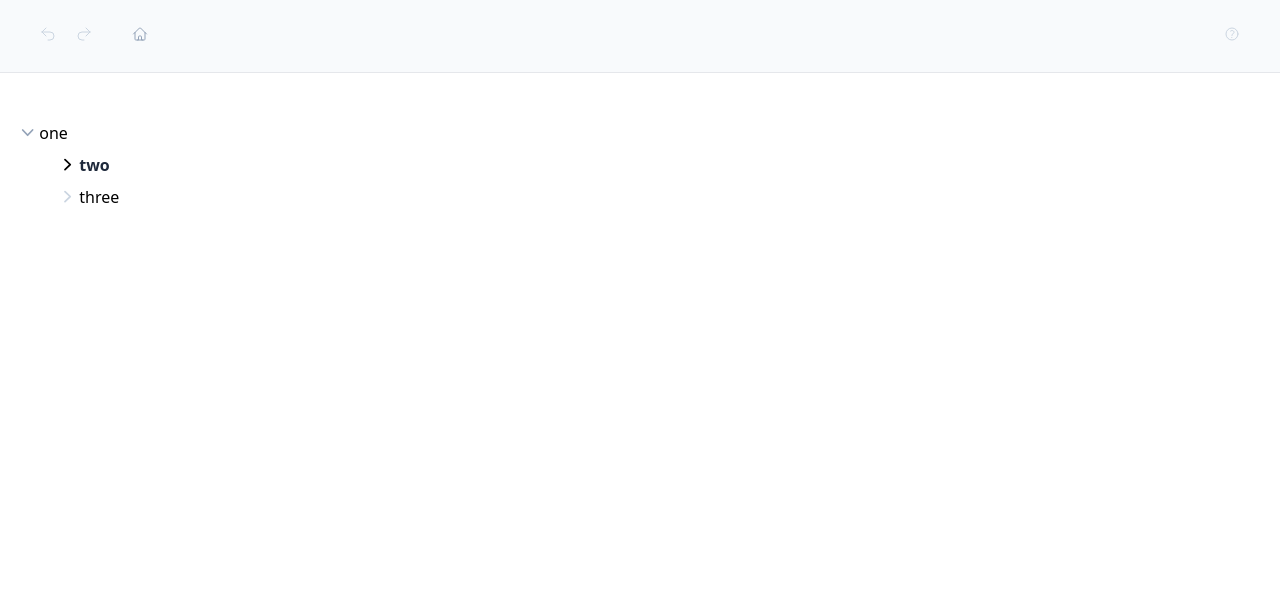
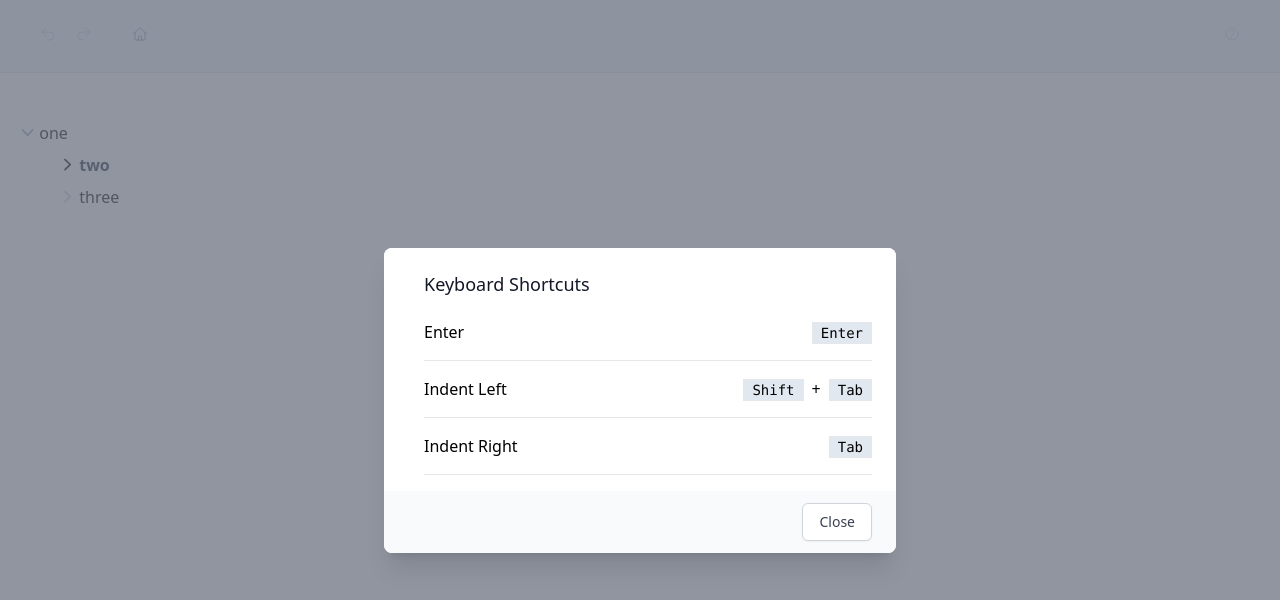
Before and after one commit to tinyshipdev/fibersapp, a React (Create React App) app: page / in a window 1280 px wide. Both pictures are taken after a click on the button 1232 px from the left and 34 px from the top of the page. Shown: the top 600 px of the page. Built offline with nearby package versions, Linux system fonts and the light colour scheme.

Commit message:
feat: add shortcuts modal to explain keyboard shortcuts

```diff
--- a/src/App.tsx
+++ b/src/App.tsx
@@ -4,7 +4,7 @@ import RootNode from "./RootNode";
 function App() {
   return (
     <div
-      className="App"
+      className="App font-sans"
       onKeyDown={(e) => {
         if(e.metaKey && e.key === 'z') {
           e.preventDefault();
--- a/src/Node.tsx
+++ b/src/Node.tsx
@@ -113,7 +113,7 @@ const Node: React.FC<NodeProps> = ({
 
   const textSpan = (
     <input
-      className={'focus:outline-none inline-block w-full'}
+      className={'focus:outline-none inline-block w-full bg-inherit'}
       id={id}
       onChange={(e) => onChange(id, e.target.value)}
       onKeyDown={(e) => handleKeyDown(e)}
--- a/src/RootNode.tsx
+++ b/src/RootNode.tsx
@@ -3,6 +3,7 @@ import { nanoid } from 'nanoid'
 import Node from "./Node";
 import BreadcrumbTrail from "./BreadcrumbTrail";
 import {ArrowUturnLeftIcon, ArrowUturnRightIcon, QuestionMarkCircleIcon} from "@heroicons/react/24/outline";
+import ShortcutsModal from "./ShortcutsModal";
 
 enum HistoryType {
   CHANGE_TEXT,
@@ -144,6 +145,7 @@ const RootNode: React.FC = () => {
   const [zoomedNode, setZoomedNode] = useState('root');
   const [draggedNode, setDraggedNode] = useState('');
   const [history, setHistory] = useState<HistoryItem[]>([]);
+  const [isShortcutsModalOpen, setIsShortcutsModalOpen] = useState(false);
 
   // I wrote this in a rush, might want to refactor at some point
   const generateBreadcrumbTrail = useCallback((id: string): {id: string, value: string}[] => {
@@ -574,6 +576,7 @@ const RootNode: React.FC = () => {
         }
       }}
     >
+      <ShortcutsModal isOpen={isShortcutsModalOpen} onClose={() => setIsShortcutsModalOpen(false)}/>
       <div className="bg-slate-50 px-10 py-2 mb-12 border-b flex items-center justify-between">
         <div className={'flex items-center'}>
           <div className="mr-10">
@@ -587,7 +590,7 @@ const RootNode: React.FC = () => {
           <BreadcrumbTrail zoomedNode={zoomedNode} links={breadcrumbs} onClick={(id) => handleZoom(id)} />
         </div>
         <div>
-          <button><QuestionMarkCircleIcon className={'w-4 w-4 text-slate-300'}/></button>
+          <button onClick={() => setIsShortcutsModalOpen(true)}><QuestionMarkCircleIcon className={'w-4 w-4 text-slate-300'}/></button>
         </div>
       </div>
       <div className="container mx-auto">
--- /dev/null
+++ b/src/ShortcutsModal.tsx
@@ -0,0 +1,69 @@
+import React from 'react';
+
+const keyCommands = [
+  { title: 'Enter', keys: [{ value: 'Enter'}]},
+  { title: 'Indent Left', keys: [{ value: 'Shift'}, { value: 'Tab'}]},
+  { title: 'Indent Right', keys: [{ value: 'Tab'}]},
+]
+
+interface ShortcutsModalProps {
+  isOpen: boolean;
+  onClose: () => void;
+}
+
+const ShortcutsModal: React.FC<ShortcutsModalProps> = ({
+  isOpen,
+  onClose,
+}) => {
+
+  if(!isOpen) {
+    return null;
+  }
+
+  return (
+    <div className="relative z-10" aria-labelledby="modal-title" role="dialog" aria-modal="true">
+      <div className="fixed inset-0 bg-gray-500 bg-opacity-75 transition-opacity"></div>
+
+      <div className="fixed inset-0 z-10 overflow-y-auto">
+        <div className="flex min-h-full items-end justify-center p-4 text-center sm:items-center sm:p-0">
+          <div
+            className="relative transform overflow-hidden rounded-lg bg-white text-left shadow-xl transition-all sm:my-8 sm:w-full sm:max-w-lg">
+            <div className="bg-white px-4 pt-5 pb-4 sm:p-6 sm:pb-4">
+              <div className="">
+                <div className="mt-3 text-center sm:mt-0 sm:ml-4 sm:text-left">
+                  <h3 className="text-lg font-medium leading-6 text-gray-900" id="modal-title">Keyboard Shortcuts</h3>
+
+                  <div className="mt-2 w-full">
+
+                    { keyCommands?.map((key) => (
+                      <div className={'flex justify-between border-b py-4'}>
+                        <div>{key.title}</div>
+                        <div className={'flex'}>
+                          {key.keys?.map((k, index) => (
+                            <div><span className={'bg-slate-200 border px-2 font-mono text-sm inline-block'}>{k.value}</span>{ index !== key.keys.length - 1 && (<span className={'mx-2'}>+</span>) }</div>
+                          ))}
+                        </div>
+                      </div>
+                    ))}
+                  </div>
+
+                </div>
+              </div>
+            </div>
+            <div className="bg-gray-50 px-4 py-3 sm:flex sm:flex-row-reverse sm:px-6">
+              <button
+                type="button"
+                className="mt-3 inline-flex w-full justify-center rounded-md border border-gray-300 bg-white px-4 py-2 text-base font-medium text-gray-700 shadow-sm hover:bg-gray-50 focus:outline-none focus:ring-2 focus:ring-indigo-500 focus:ring-offset-2 sm:mt-0 sm:ml-3 sm:w-auto sm:text-sm"
+                onClick={() => onClose()}
+              >
+                Close
+              </button>
+            </div>
+          </div>
+        </div>
+      </div>
+    </div>
+  );
+};
+
+export default ShortcutsModal;
```
